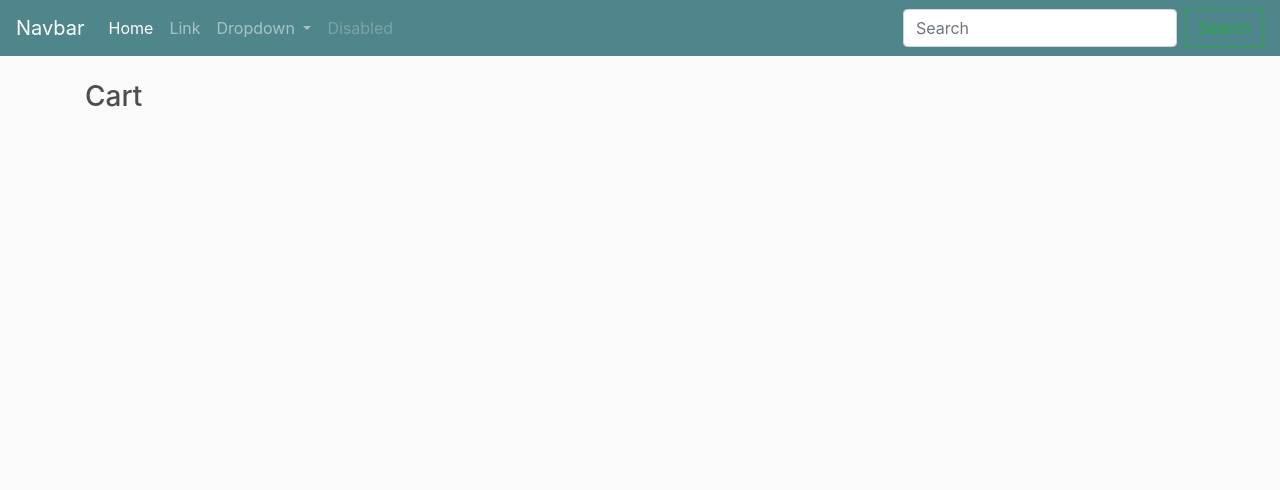
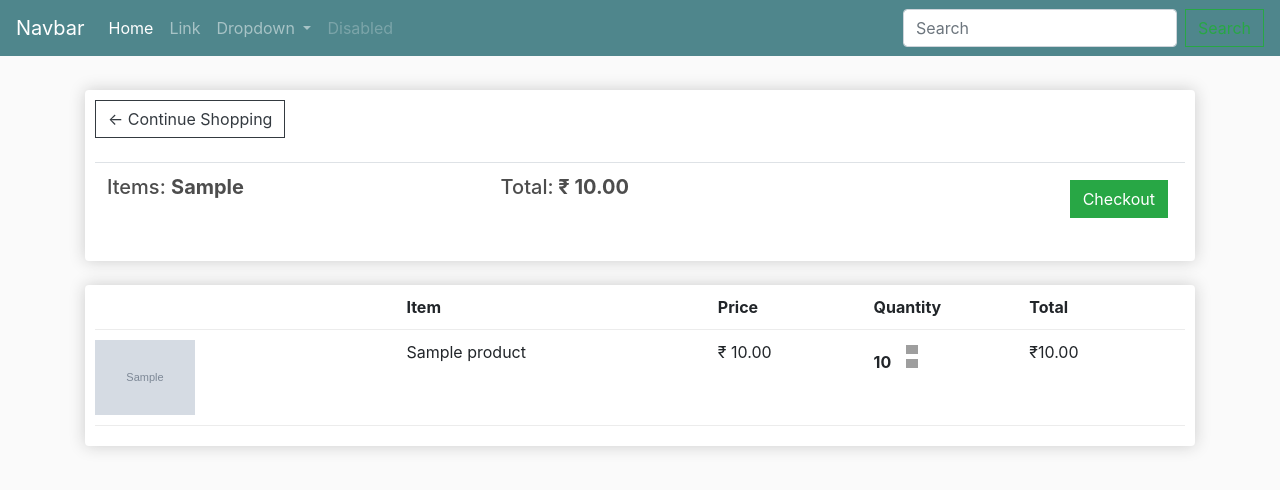
Before and after one commit to merinjo90/Django--Ecommerce-Website, a Django app: template ecommerce/ecommerce/store/templates/store/cart.html in a window 1280 px wide. Shown: the top 490 px of the page. Run offline with Django 3.2, Linux system fonts and the light colour scheme; the template is opened without the code that fills it: most values are stand-ins (such as "Sample title", 1, 10 or a date in 2020); grey boxes marked "Sample" are stand-in pictures; lists and menus that the app fills with data are empty; some libraries are stand-ins or nearby versions; grey boxes are pictures that could not be loaded.

Commit message:
cart.html modified

```diff
--- a/ecommerce/ecommerce/store/templates/store/cart.html
+++ b/ecommerce/ecommerce/store/templates/store/cart.html
@@ -1,5 +1,54 @@
 {% extends 'store/main.html' %}
 {% load static %}
 {% block content %}
-<h3>Cart</h3>
+
+<div class="row">
+  	<div class="col-lg-12">
+
+      <div class="box-element">
+          <a  class="btn btn-outline-dark" href="{% url 'store' %}">&#x2190; Continue Shopping</a>
+          <br>
+          <br>
+          <table class="table">
+            <tr>
+              <th><h5>Items: <strong>{{ order.get_cart_items }}</strong></h5></th>
+              <th><h5>Total:<strong> &#8377; {{ order.get_cart_total|floatformat:2 }}</strong></h5></th>
+              <th>
+                <a  style="float:right; margin:5px;" class="btn btn-success" href="{% url 'checkout' %}">Checkout</a>
+              </th>
+            </tr>
+          </table>
+  		</div>
+
+  		<br>
+
+  		<div class="box-element">
+          <div class="cart-row">
+    					<div style="flex:2"></div>
+    					<div style="flex:2"><strong>Item</strong></div>
+    					<div style="flex:1"><strong>Price</strong></div>
+    					<div style="flex:1"><strong>Quantity</strong></div>
+    					<div style="flex:1"><strong>Total</strong></div>
+  				</div>
+          {% for item in items %}
+            <div class="cart-row">
+      					<div style="flex:2"><img class="row-image" src="{{ item.product.imageURL }}"></div>
+      					<div style="flex:2"><p>{{ item.product.name }}</p></div>
+      					<div style="flex:1"><p>&#8377; {{ item.product.price|floatformat:2 }}</p></div>
+      					<div style="flex:1">
+      						<p class="quantity">{{ item.quantity }}</p>
+      						<div class="quantity">
+      							<img data-product='{{item.product.id}}' data-action='add' class="chg-quantity update-cart" src="{% static  'store/images/arrow-up.png' %}">
+
+      							<img data-product='{{item.product.id}}' data-action='remove' class="chg-quantity update-cart" src="{% static  'store/images/arrow-down.png' %}">
+      						</div>
+      					</div>
+      					<div style="flex:1"><p>&#8377;{{ item.get_total|floatformat:2 }}</p></div>
+  				  </div>
+          {% endfor %}
+  		</div>
+
+  	</div>
+</div>
+
 {% endblock content %}
```
